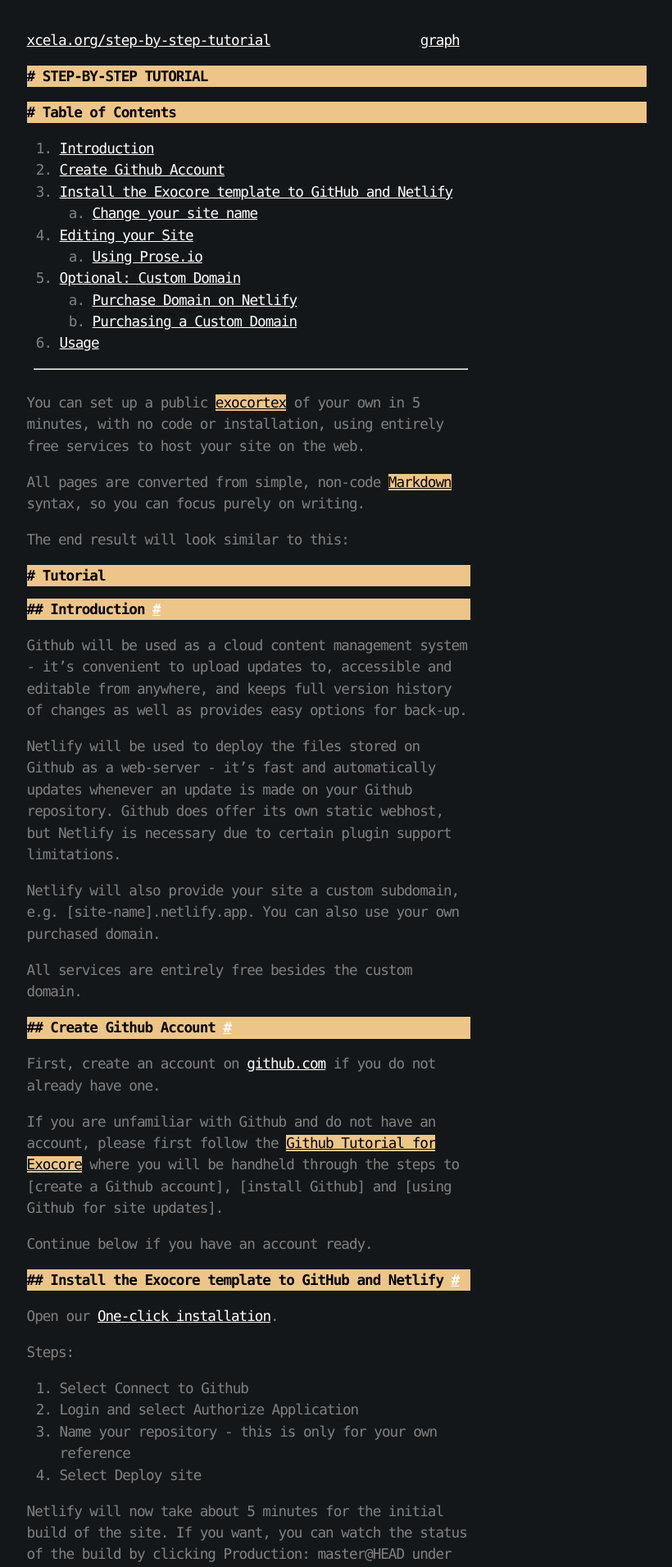
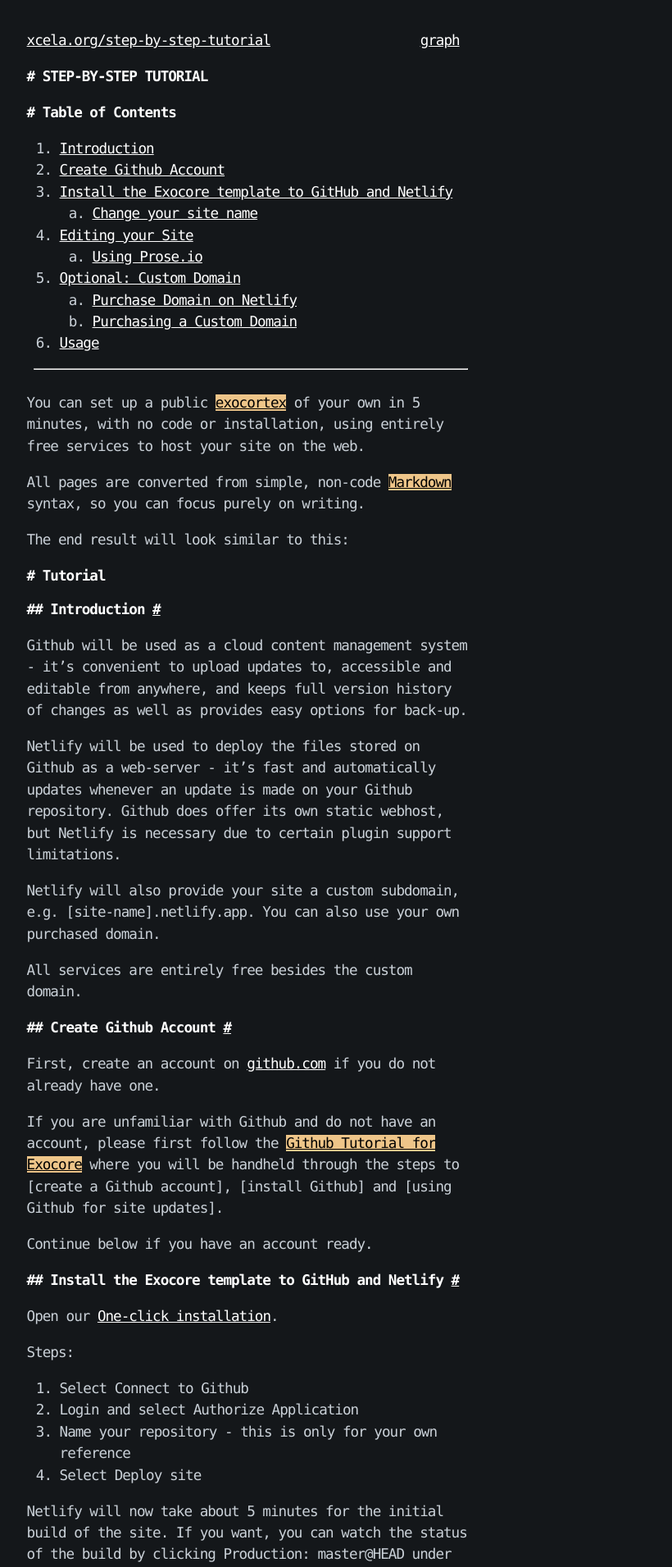
Before and after one commit to xcela/Exocore, a Jekyll site: the page built from _notes/step by step tutorial.md, in a window 1280 px wide. Shown: the top 1911 px of the page at 82% size, without its empty margins (229-1049 px from the left). Built offline with Jekyll 4.4.1, drawn with Linux system fonts in a browser that asks for light colours.

Commit message:
Update _gemini.scss

```diff
--- a/_sass/_gemini.scss
+++ b/_sass/_gemini.scss
@@ -10,7 +10,7 @@ $border-radius: 0px;
 $color-box-background: black;
 
 /* --- Text Colors --- */
-$color-text: grey;
+$color-text: #cad1d8;
 $color-subtext: white;
 $color-code: lightyellow;
 $internal-links: $color-text;
@@ -67,8 +67,6 @@ ul {
 font:inherit;
 font-weight:bold;
 color:$color-subtext;
-    color: black;
-    background-color: #eec589;
 }
 .title-text{text-transform:uppercase;margin-top:1em;margin-bottom:1em;}
 
```
